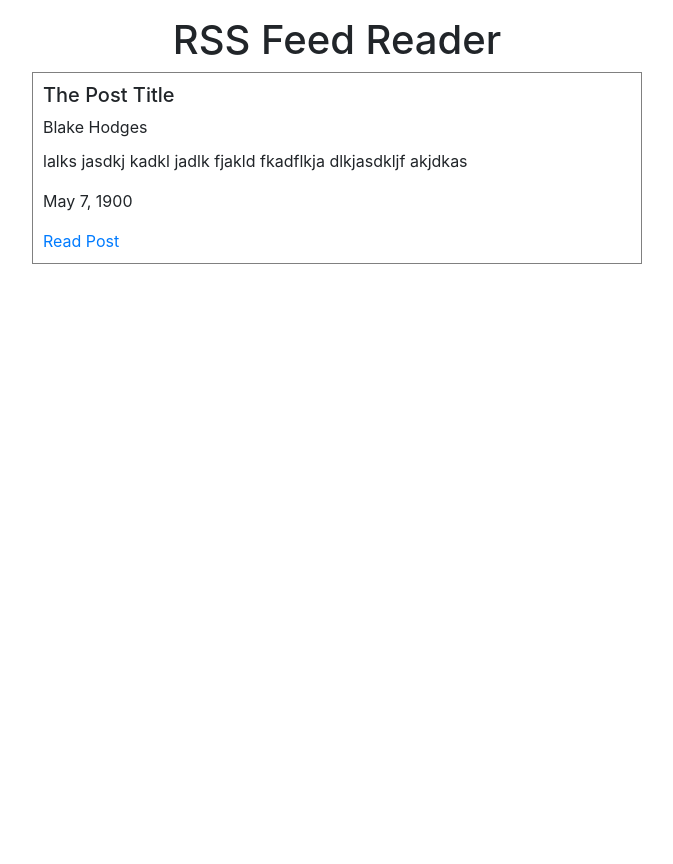
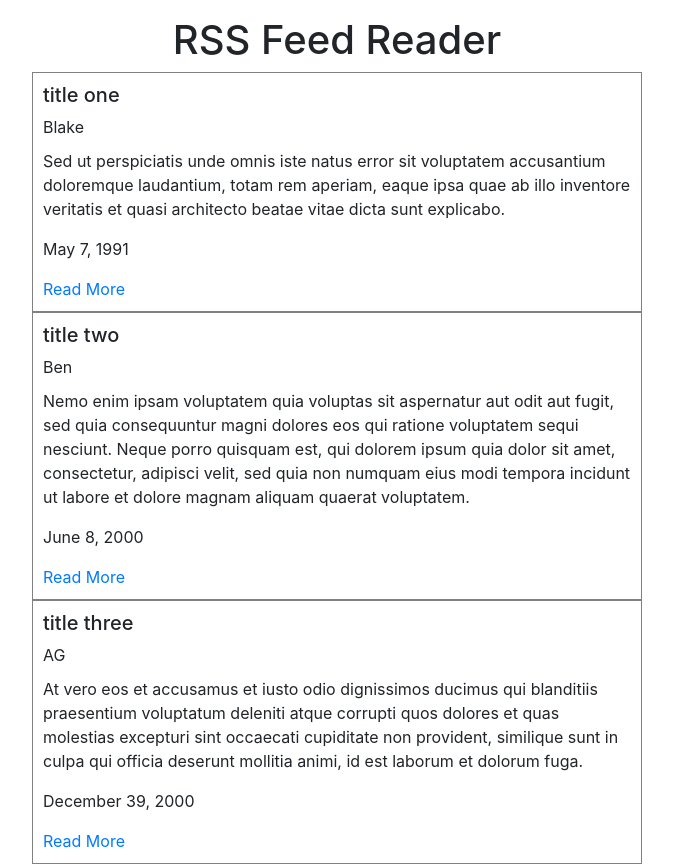
Before and after one commit to blake-hodges/rss-reader-react, a React (Create React App) app: page / in a window 1280 px wide. Shown: the whole page, without its empty margins (303-976 px from the left). Before the commit the page ends 800 px from the top, so only its background shows below. Built offline with nearby package versions, Linux system fonts and the light colour scheme.

Commit message:
add feedwrapper with sample entries with dummy text

```diff
--- a/src/App.js
+++ b/src/App.js
@@ -1,8 +1,10 @@
-import React from 'react';
-import Entry from './Entry';
+import React, { Component } from 'react';
+import FeedWrapper from './FeedWrapper'
 import './App.css';
 
-function App() {
+class App extends Component {
+
+    render() {
         return (
             <div className="container-fluid mt-3">
                 <div className="row">
@@ -13,13 +15,13 @@ function App() {
                 <div className="row justify-content-center">
                     <div className="col-lg-6  col-md-8 col-sm-10 col-12">
                         <div className="feed-wrapper">
-                    <Entry />
+                            <FeedWrapper />
                         </div>
                     </div>
                 </div>
             </div>
-
         );
+    }
 }
 
 export default App;
--- a/src/Entry.js
+++ b/src/Entry.js
@@ -1,13 +1,13 @@
 import React, { Component } from 'react';
 
-function Entry() {
+function Entry(props) {
     return (
         <div className="feed-entry">
-            <h5 className="entry-title">The Post Title</h5>
-            <span className="entry-author">Blake Hodges</span>
-            <p className="entry-content">lalks jasdkj kadkl jadlk fjakld fkadflkja dlkjasdkljf akjdkas</p>
-            <p className="entry-date">May 7, 1900</p>
-            <a className="entry-link" href="#">Read Post</a>
+            <h5 className="entry-title">{props.title}</h5>
+            <span className="entry-author">{props.author}</span>
+            <p className="entry-content">{props.content}</p>
+            <p className="entry-date">{props.date}</p>
+            <a className="entry-link" href={props.link}>Read Post</a>
         </div>
     )
 }
--- /dev/null
+++ b/src/FeedWrapper.js
@@ -0,0 +1,50 @@
+import React, { Component } from 'react';
+
+class FeedWrapper extends Component {
+    state = {
+        posts: [
+            {
+                title: "title one",
+                author: "Blake",
+                date: "May 7, 1991",
+                content: "Sed ut perspiciatis unde omnis iste natus error sit voluptatem accusantium doloremque laudantium, totam rem aperiam, eaque ipsa quae ab illo inventore veritatis et quasi architecto beatae vitae dicta sunt explicabo.",
+                link: "https://google.com"
+            },
+            {
+                title: "title two",
+                author: "Ben",
+                date: "June 8, 2000",
+                content: "Nemo enim ipsam voluptatem quia voluptas sit aspernatur aut odit aut fugit, sed quia consequuntur magni dolores eos qui ratione voluptatem sequi nesciunt. Neque porro quisquam est, qui dolorem ipsum quia dolor sit amet, consectetur, adipisci velit, sed quia non numquam eius modi tempora incidunt ut labore et dolore magnam aliquam quaerat voluptatem.",
+                link: "https://bing.com"
+            },
+            {
+                title: "title three",
+                author: "AG",
+                date: "December 39, 2000",
+                content: "At vero eos et accusamus et iusto odio dignissimos ducimus qui blanditiis praesentium voluptatum deleniti atque corrupti quos dolores et quas molestias excepturi sint occaecati cupiditate non provident, similique sunt in culpa qui officia deserunt mollitia animi, id est laborum et dolorum fuga.",
+                link: "https://duckduckgo.com"
+            }
+        ]
+    }
+    render() {
+        const posts = this.state.posts.map((item, index) => {
+            return (
+                <div className="feed-entry">
+                    <h5 className="entry-title">{item.title}</h5>
+                    <span className="entry-author">{item.author}</span>
+                    <p className="entry-content">{item.content}</p>
+                    <p className="entry-date">{item.date}</p>
+                    <a href={item.link} className="entry-author">Read More</a>
+                </div>
+            )
+    });
+
+        return (
+            <div>
+                <div className="feed-wrapper">{posts}</div>
+            </div>
+        )
+    }
+}
+
+export default FeedWrapper;
```
Lines whose indentation alone changed are shown as unchanged.
